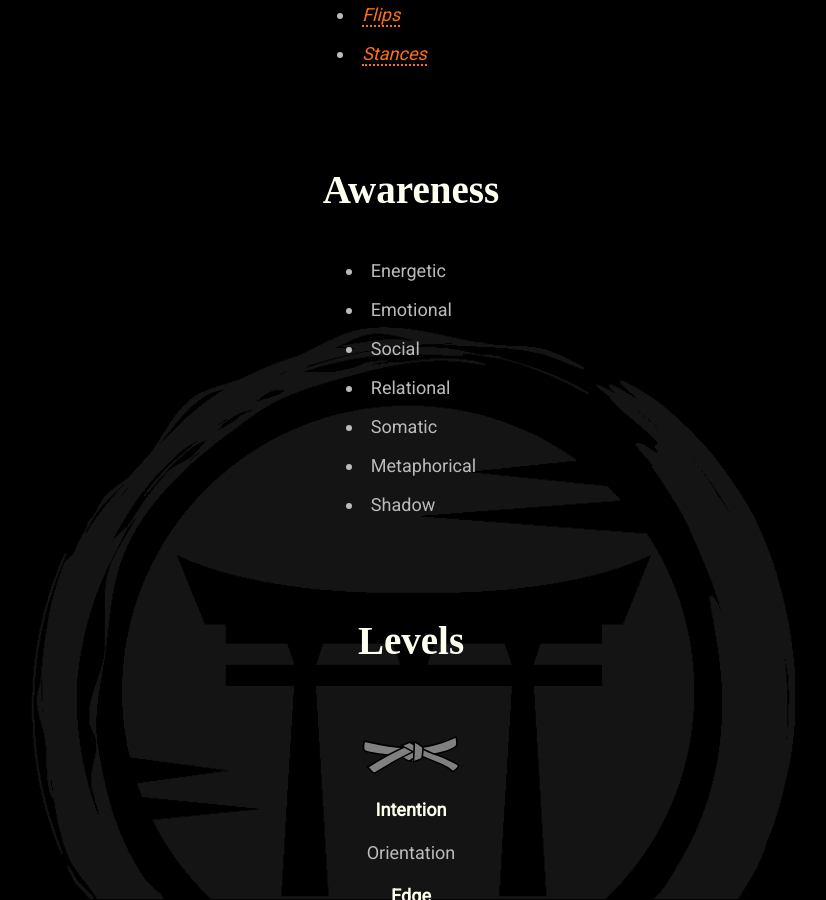
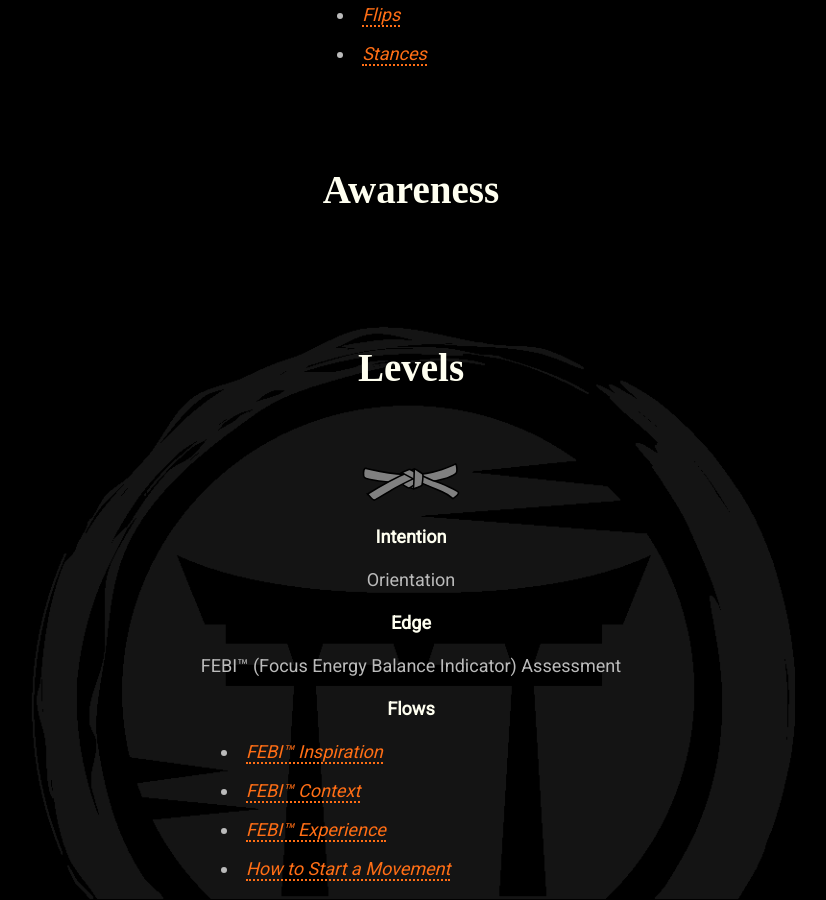
Before and after one commit to mindset-dojo/mindset-dojo.github.io, a Jekyll site: the page built from program.md, in a window 1280 px wide and 900 px high, scrolled down 1266 px. Shown: the whole window, without its empty margins (229-1055 px from the left). Built offline with Jekyll 4.4.1, drawn with Linux system fonts in a browser that asks for light colours; some web fonts are replaced.

Commit message:
feat: Boil off awareness

```diff
--- a/_data/program.yaml
+++ b/_data/program.yaml
@@ -24,14 +24,6 @@ forms:
     url: https://cdn.dirigible.studio/wp-content/uploads/sites/24/2021/09/04073619/TZL-graphic-izl.pdf
   - label: Stances
     url: https://medium.com/p/1638c7ef8e52
-awareness:
-  - label: Energetic
-  - label: Emotional
-  - label: Social
-  - label: Relational
-  - label: Somatic
-  - label: Metaphorical
-  - label: Shadow
 levels:
   - color: gray
     label: 7th Kyu
```
